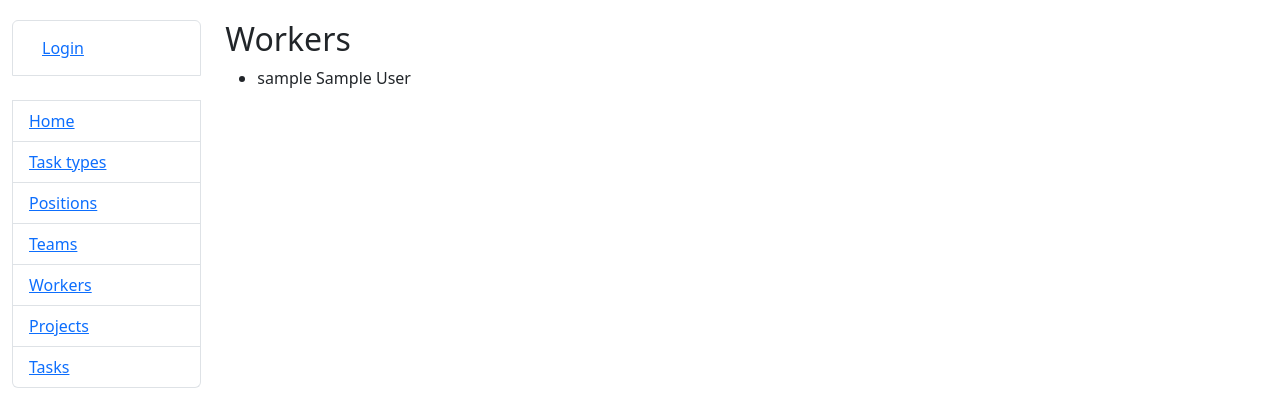
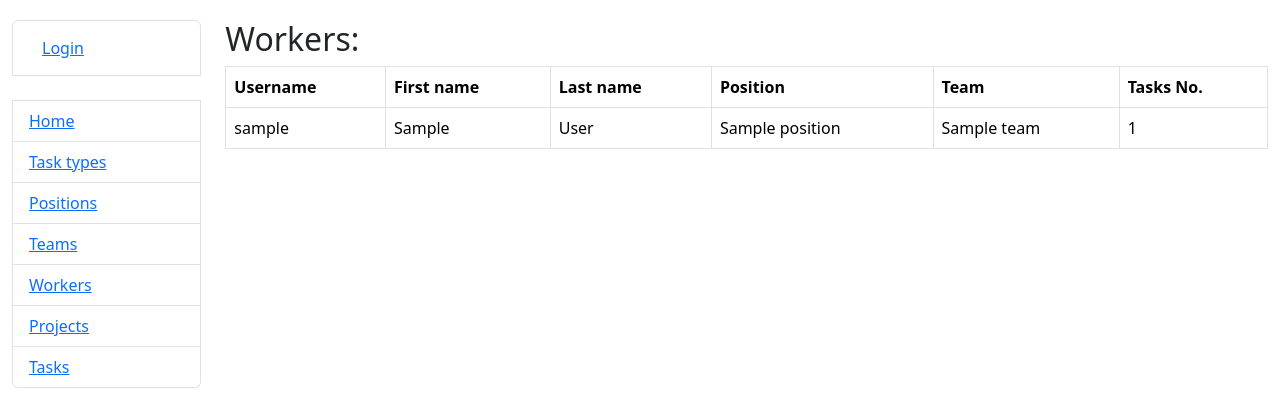
Before and after one commit to olek007/it_company_task_manager, a Django app: page /worker/ in a window 1280 px wide. Shown: the top 420 px of the page. Run offline with Django 5.2, Linux system fonts and the light colour scheme; tables that the repository leaves empty hold one stand-in row (values such as "Sample post"); some libraries are stand-ins or nearby versions.

Commit message:
Add more information to worker list view

```diff
--- a/templates/task_manager/worker_list.html
+++ b/templates/task_manager/worker_list.html
@@ -1,11 +1,48 @@
 {% extends "base.html" %}
 {% load crispy_forms_filters %}
 {% block content %}
-  <h2>Workers</h2>
-  <ul>
-    {% for worker in object_list %}
-      <li>{{ worker }}</li>
-    {% endfor %}
-  </ul>
+  <h2>Workers:</h2>
+  <table class="table table-bordered table-hover">
+    <thead>
+      <tr>
+        <th scope="col">Username</th>
+        <th scope="col">First name</th>
+        <th scope="col">Last name</th>
+        <th scope="col">Position</th>
+        <th scope="col">Team</th>
+        <th scope="col">Tasks No.</th>
+      </tr>
+    </thead>
+      {% for worker in object_list %}
+      <tr>
+          <td>{{ worker.username }}</td>
 
+          {% if worker.first_name %}
+            <td>{{ worker.first_name }}</td>
+          {% else %}
+            <td>-</td>
+          {% endif %}
+
+          {% if worker.last_name %}
+            <td>{{ worker.last_name }}</td>
+          {% else %}
+            <td>-</td>
+          {% endif %}
+
+          {% if worker.position %}
+            <td>{{ worker.position }}</td>
+          {% else %}
+            <td>-</td>
+          {% endif %}
+
+          {% if worker.team %}
+            <td>{{ worker.team }}</td>
+          {% else %}
+            <td>-</td>
+          {% endif %}
+
+          <td>{{ worker.tasks.count }}</td>
+      </tr>
+      {% endfor %}
+    </table>
 {% endblock %}
```
